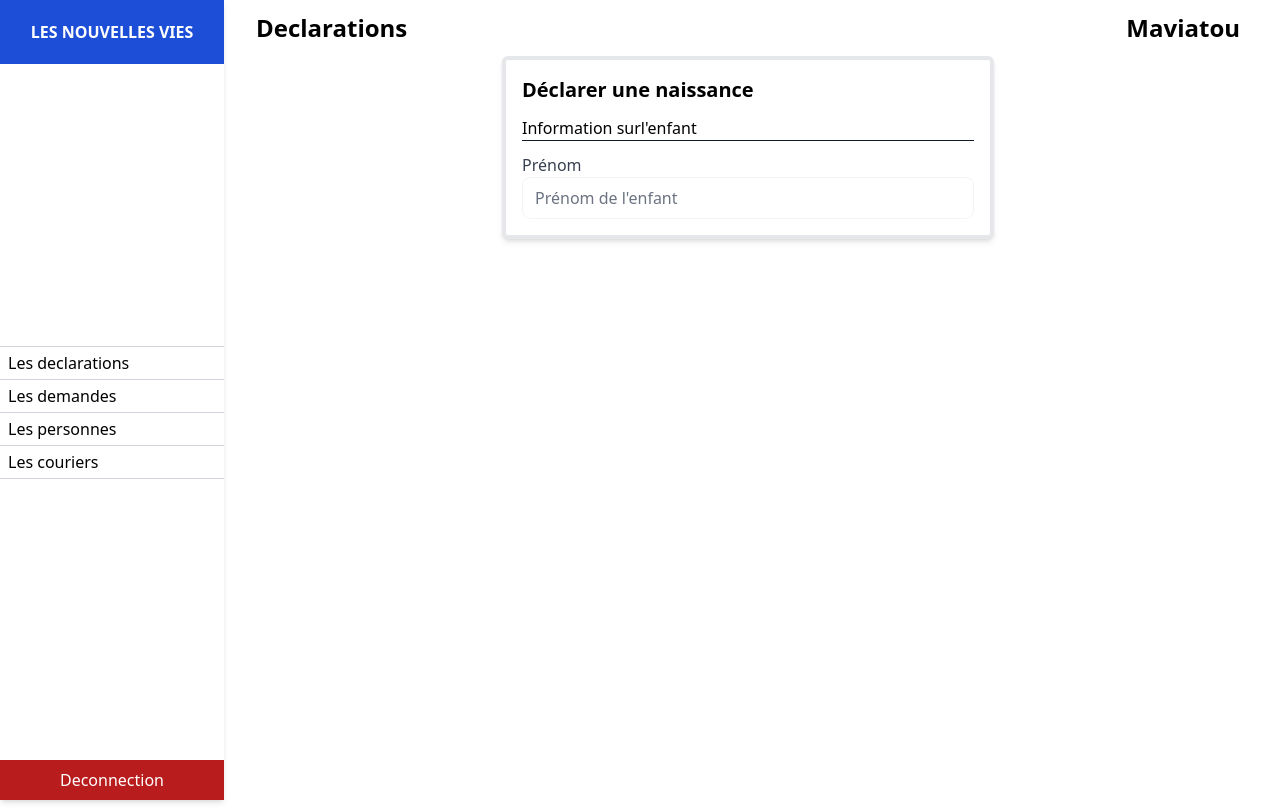
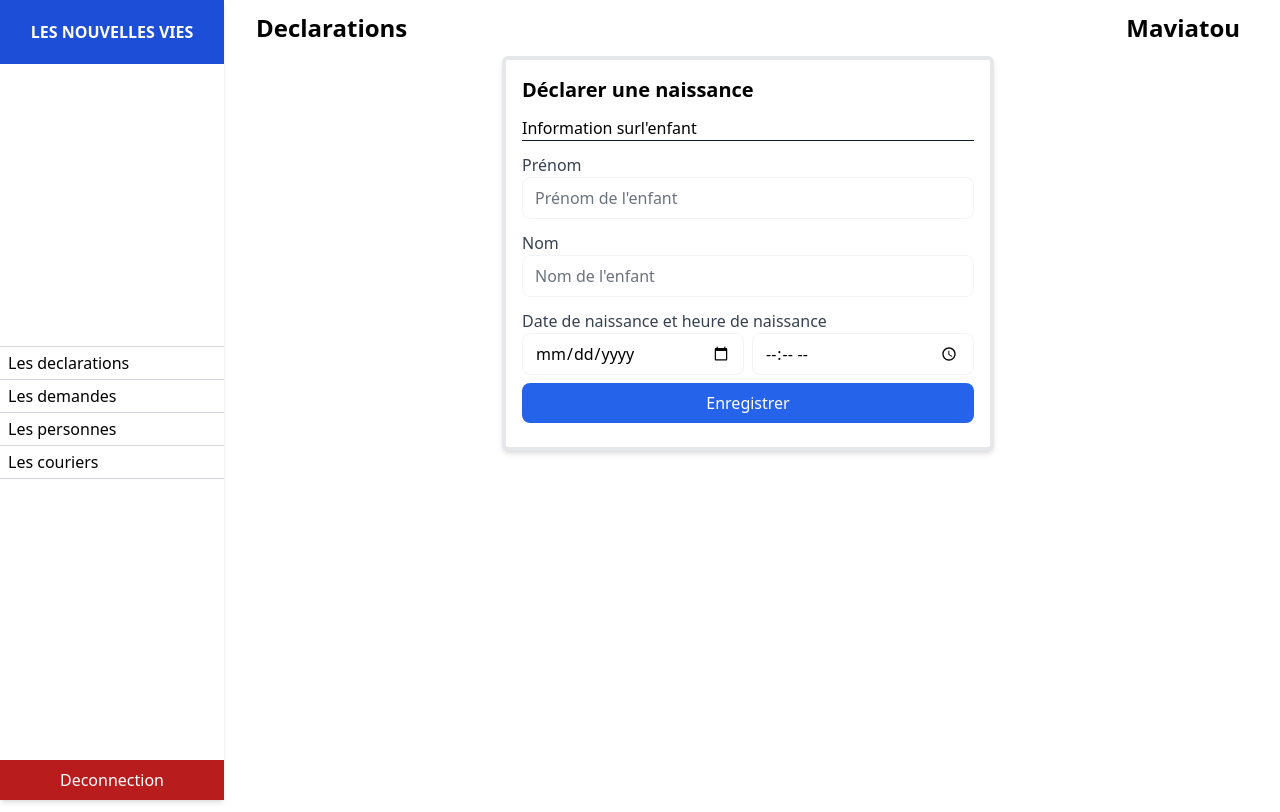
Before and after one commit to tmdiallo5/webSite-naissance, a React (Vite) app in the folder website-naissance/: page /private/declaration/new in a window 1280 px wide. Built offline with nearby package versions, Linux system fonts and the light colour scheme.

Commit message:
Ajout des champs et mise en forme

```diff
--- a/website-naissance/src/index.css
+++ b/website-naissance/src/index.css
@@ -2,34 +2,33 @@
 @tailwind components;
 @tailwind utilities;
 
+@layer base {
+  label {
+    @apply font-medium w-full text-gray-700 block;
+  }
+  .form-field {
+    @apply mt-3;
+  }
+  button[type="submit"] {
+    @apply block  my-2 py-2 bg-blue-600 text-white text-center hover:bg-blue-800 w-full rounded-lg;
+  }
 
-@layer base {
-
-    label{
-        @apply font-medium w-full text-gray-700 block
-    }
-    .form-field{
-        @apply mt-3
-    }
-
-    input[type='text'],
-    input[type='password'],
-    input[type='email'],
-    input[type='number'],
-    input[type='url'],
-    input[type='date'],
-    input[type='datetime-local'],
-    input[type='month'],
-    input[type='week'],
-    input[type='time'],
-    input[type='search'],
-    input[type='tel'],
-    input[type='checkbox'],
-    input[type='radio'],
-    select,
-    select[multiple]
-    textarea{
-        @apply border border-gray-100 rounded-lg w-full focus:border-blue-500
-    }
-
+  input[type="text"],
+  input[type="password"],
+  input[type="email"],
+  input[type="number"],
+  input[type="url"],
+  input[type="date"],
+  input[type="datetime-local"],
+  input[type="month"],
+  input[type="week"],
+  input[type="time"],
+  input[type="search"],
+  input[type="tel"],
+  input[type="checkbox"],
+  input[type="radio"],
+  select,
+  select[multiple] textarea {
+    @apply border border-gray-100 rounded-lg w-full focus:border-blue-500;
+  }
 }
--- a/website-naissance/src/pages/DeclarationEdit.tsx
+++ b/website-naissance/src/pages/DeclarationEdit.tsx
@@ -16,6 +16,38 @@ function DeclarationEdit() {
           />
           <p className="text-red-600"></p>
         </div>
+        <div className="form-field">
+          <label htmlFor="child-lastName">Nom</label>
+          <input
+            type="text"
+            name=""
+            id="child-firstname"
+            placeholder="Nom de l'enfant"
+          />
+          <p className="text-red-600"></p>
+        </div>
+        <div className="form-field">
+          <label htmlFor="child-firstname">
+            Date de naissance et heure de naissance
+          </label>
+          <div className="flex justify-between items-center gap-2">
+            <input
+              type="date"
+              name=""
+              id="child-birthday"
+              placeholder="Date de naissance"
+            />
+            <input
+              type="time"
+              name=""
+              id="child-birthday"
+              placeholder="heure de naissance"
+            />
+          </div>
+
+          <p className="text-red-600"></p>
+        </div>
+        <button type="submit">Enregistrer</button>
       </form>
     </article>
   );
```
